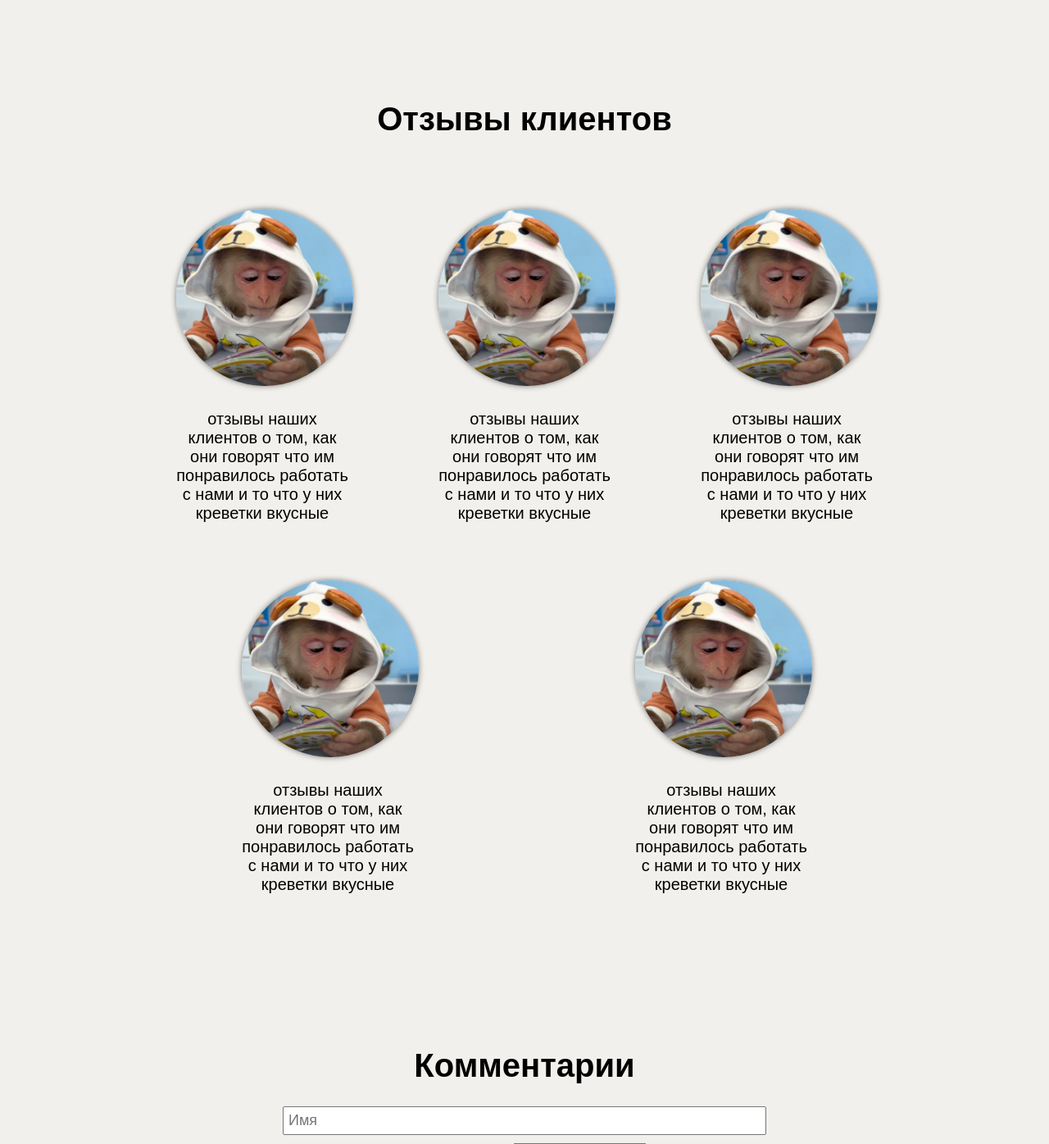
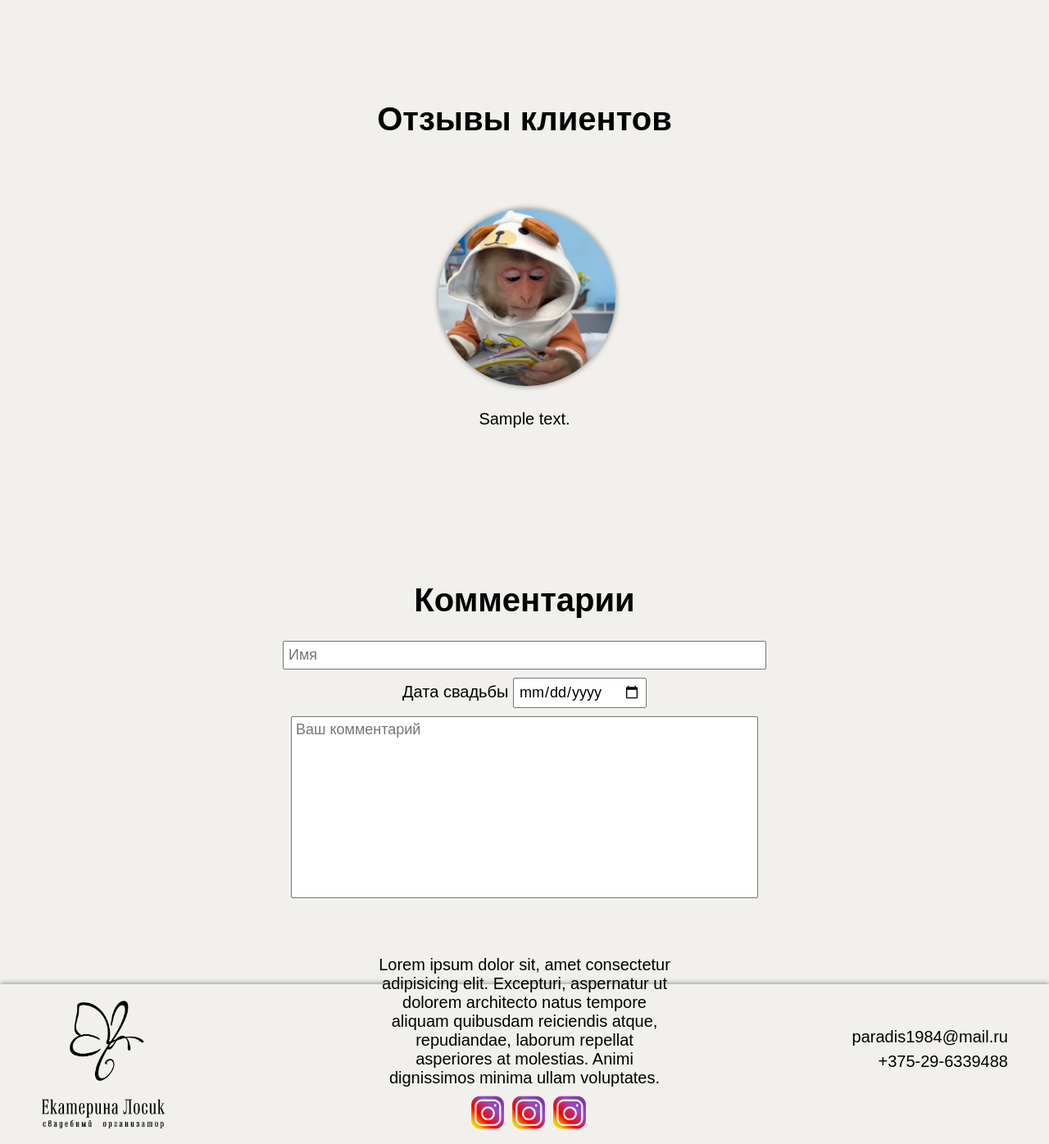
Before and after one commit to ruslanmurav/wedding_project, a Django app: page / in a window 1280 px wide. Shown: the part 2108-3504 px from the top of the page at 82% size. Run offline with Django 4.2, Linux system fonts and the light colour scheme; tables that the repository leaves empty hold one stand-in row (values such as "Sample post"); grey boxes marked "Sample" are stand-in pictures; some web fonts are replaced.

Commit message:
Create comments template

```diff
--- a/project/wedding/templates/wedding/main.html
+++ b/project/wedding/templates/wedding/main.html
@@ -60,46 +60,16 @@
                 <h1>Отзывы клиентов</h1>
             </div>
             <div id="comment-holder-box">
+                {% for comment in comments %}
                     <div class="comment-box">
                         <div class="comment-img">
                             <img src="static/vendor/images/comment.png">
                         </div>
                         <div class="comment-text-box">
-                        отзывы наших клиентов о том, как они говорят что им понравилось работать с нами и то что у них креветки вкусные
+                            {{ comment.comment_text }}
                         </div>
                     </div>
-                <div class="comment-box">
-                    <div class="comment-img">
-                        <img src="static/vendor/images/comment.png">
-                    </div>
-                    <div class="comment-text-box">
-                        отзывы наших клиентов о том, как они говорят что им понравилось работать с нами и то что у них креветки вкусные
-                    </div>
-                </div>
-                <div class="comment-box">
-                    <div class="comment-img">
-                        <img src="static/vendor/images/comment.png">
-                    </div>
-                    <div class="comment-text-box">
-                        отзывы наших клиентов о том, как они говорят что им понравилось работать с нами и то что у них креветки вкусные
-                    </div>
-                </div>
-                <div class="comment-box">
-                    <div class="comment-img">
-                        <img src="static/vendor/images/comment.png">
-                    </div>
-                    <div class="comment-text-box">
-                        отзывы наших клиентов о том, как они говорят что им понравилось работать с нами и то что у них креветки вкусные
-                    </div>
-                </div>
-                <div class="comment-box">
-                    <div class="comment-img">
-                        <img src="static/vendor/images/comment.png">
-                    </div>
-                    <div class="comment-text-box">
-                        отзывы наших клиентов о том, как они говорят что им понравилось работать с нами и то что у них креветки вкусные
-                    </div>
-                </div>
+                {% endfor %}
             </div>
         </div>
     </div>
--- a/project/wedding/views.py
+++ b/project/wedding/views.py
@@ -11,8 +11,6 @@ class MainView(TemplateView):
         context['title'] = 'Главная страница'
         latest_weddings = Wedding.objects.none() if Wedding.objects.count() == 0 else Wedding.objects.order_by("-id")[:4]
         context['weddings'] = latest_weddings
-        comments = Comment.objects.all()
-        context['comments'] = comments
         photos = Photo.objects.all()
         first_photos = {}
         for wedding in latest_weddings:
@@ -20,5 +18,6 @@ class MainView(TemplateView):
                 if photo.wedding_id == wedding.id and wedding not in first_photos:
                     first_photos[wedding] = photo.photo_url
         context['first_photos'] = first_photos
-
+        comments = Comment.objects.filter(is_accepted=1)
+        context['comments'] = comments
         return context
```
Lines whose indentation alone changed are shown as unchanged.
